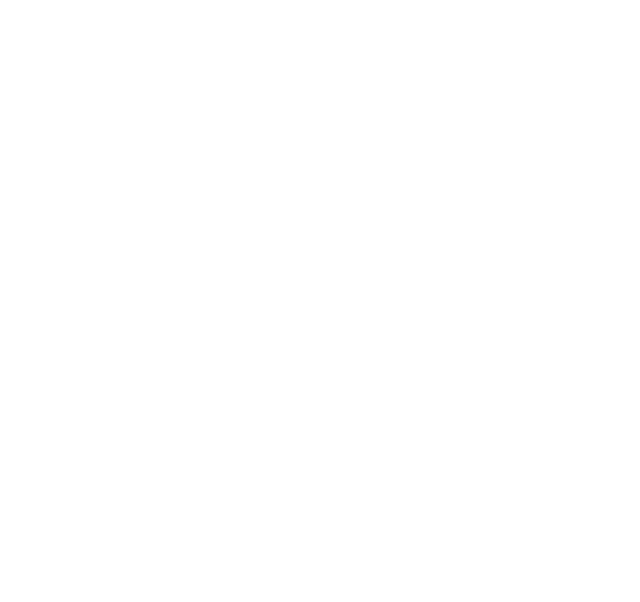
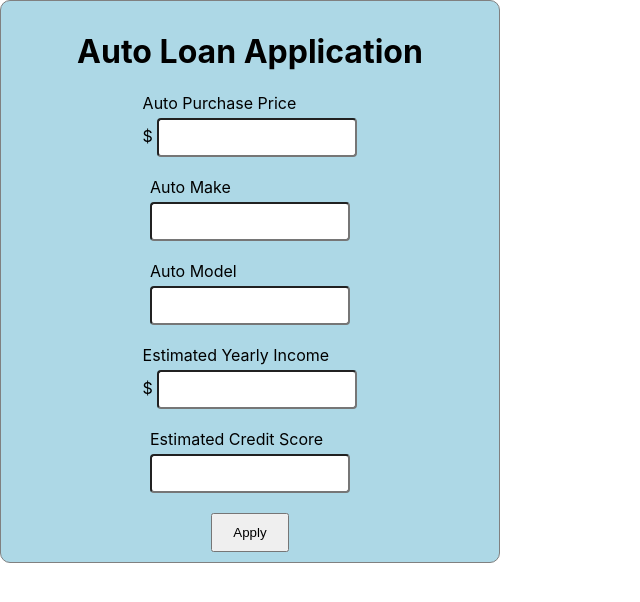
Before and after one commit to bfland/cuna-coding-challenge, a Next.js app: page / in a window 1280 px wide. Shown: the top 602 px of the page, without its empty margins (0-640 px from the left). Built offline with nearby package versions, Linux system fonts and the light colour scheme.

Commit message:
Create AutoLoanForm component

```diff
--- /dev/null
+++ b/components/AutoLoanForm/index.tsx
@@ -0,0 +1,107 @@
+import { Component } from 'react'
+import styles from './styles.module.css'
+
+type State = {
+  price: number | null
+  make: string
+  model: string
+  income: number | null
+  creditScore: number | null
+}
+
+class AutoLoanForm extends Component {
+  state: State = {
+    price: null,
+    make: '',
+    model: '',
+    income: null,
+    creditScore: null
+  }
+
+  onFormSubmit = e => {
+    // Disable form submission/page refresh when pressing 'enter' key.
+    e.preventDefault()
+  }
+
+  /**
+   * NOTES:
+   * - For brevity and simplicity, I'm only focusing on whole numbers for the currency inputs, not decimals.
+   * - I would look to create a reusable component for the input fields if the complexity increased, and
+   *   the amount of repeated jsx grew.
+   */
+  render () {
+    return (
+      <div className={styles.autoLoanForm}>
+        <h1>Auto Loan Application</h1>
+        <form className={styles.form} onSubmit={this.onFormSubmit}>
+
+          <div className={styles.field}>
+            <label>Auto Purchase Price</label>
+            <div>
+              ${' '}
+              <input
+                type='number'
+                min={1}
+                value={this.state.price}
+                onChange={e => this.setState({ price: e.target.value })}
+                required
+              />
+            </div>
+          </div>
+
+          <div className={styles.field}>
+            <label>Auto Make</label>
+            <input
+              type='text'
+              value={this.state.make}
+              onChange={e => this.setState({ make: e.target.value })}
+              required
+            />
+          </div>
+
+          <div className={styles.field}>
+            <label>Auto Model</label>
+            <input
+              type='text'
+              value={this.state.model}
+              onChange={e => this.setState({ model: e.target.value })}
+              required
+            />
+          </div>
+
+          <div className={styles.field}>
+            <label>Estimated Yearly Income</label>
+            <div>
+              ${' '}
+              <input
+                type='number'
+                min={0}
+                value={this.state.income}
+                onChange={e => this.setState({ income: e.target.value })}
+                required
+              />
+            </div>
+          </div>
+
+          <div className={styles.field}>
+            <label>Estimated Credit Score</label>
+            <input
+              type='number'
+              min={300}
+              max={850}
+              value={this.state.creditScore}
+              onChange={e => this.setState({ creditScore: e.target.value })}
+              required
+            />
+          </div>
+
+          <button type='submit' className={styles.button}>
+            Apply
+          </button>
+        </form>
+      </div>
+    )
+  }
+}
+
+export default AutoLoanForm
--- /dev/null
+++ b/components/AutoLoanForm/styles.module.css
@@ -0,0 +1,38 @@
+.autoLoanForm {
+  display: flex;
+  flex-direction: column;
+  align-items: center;
+  width: 500px;
+  border: 1px solid gray;
+  border-radius: 10px;
+  background-color: lightblue;
+  padding: 10px;
+}
+
+.button {
+  padding: 10px 20px;
+  text-align: center;
+}
+
+.form {
+  display: flex;
+  flex-direction: column;
+  align-items: center;
+}
+
+.field {
+  margin-bottom: 20px;
+  display: flex;
+  flex-direction: column;
+}
+
+.field input {
+  border-radius: 4px;
+  padding: 10px;
+  width: 200px;
+}
+
+.field label {
+  font-weight: 400;
+  margin-bottom: 5px;
+}
--- a/pages/index.tsx
+++ b/pages/index.tsx
@@ -1,5 +1,5 @@
-import 'semantic-ui-css/semantic.min.css'
 import Head from 'next/head'
+import AutoLoanForm from '../components/AutoLoanForm'
 
 export default function Home () {
   return (
@@ -9,7 +9,9 @@
         <link rel='icon' href='/favicon.ico' />
       </Head>
 
-      <main></main>
+      <main>
+        <AutoLoanForm />
+      </main>
     </div>
   )
 }
```
